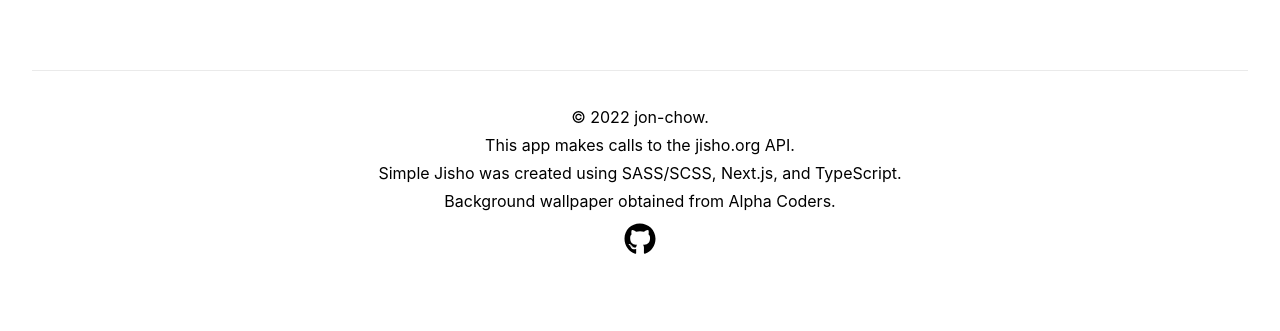
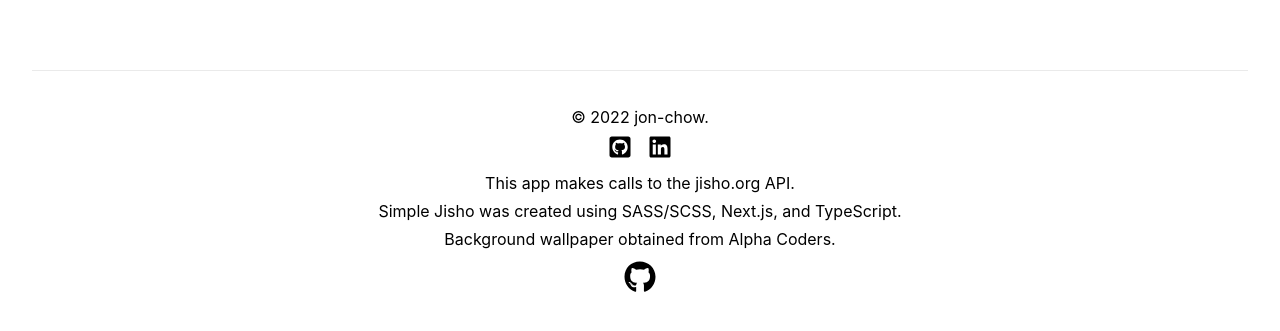
Before and after one commit to jon-chow/simple-jisho, a Next.js app: page / in a window 1280 px wide. Shown: the part 886-1217 px from the top of the page. Before the commit the page ends 1189 px from the top, so only its background shows below. Built offline with nearby package versions, Linux system fonts and the light colour scheme.

Commit message:
added social media buttons

```diff
--- a/pages/index.tsx
+++ b/pages/index.tsx
@@ -1,22 +1,31 @@
 import Head from 'next/head'
 import Image from 'next/image'
 
-import { FaGithub } from 'react-icons/fa'
+import { FaGithub, FaGithubSquare, FaLinkedin } from 'react-icons/fa'
 
 import styles from '../styles/Home.module.scss'
 
 
 const appName = "Simple Jisho";
 
-const background = {
+const background : {image: string, artist: string, artistLink: string} = {
   image: "https://images5.alphacoders.com/496/496311.jpg",
   artist: "Alpha Coders",
   artistLink: "https://wall.alphacoders.com/big.php?i=496311"
 }
 
-// const socialMediaButtons = [
-
-// ]
+const socialMediaButtons : {title: string, icon: JSX.Element, link: string}[] = [
+  {
+    title: "GitHub",
+    icon: <FaGithubSquare />,
+    link: "https://github.com/jon-chow",
+  },
+  {
+    title: "LinkedIn",
+    icon: <FaLinkedin />,
+    link: "https://www.linkedin.com/in/ja-chow/",
+  },
+]
 
 
 /**
@@ -51,14 +60,13 @@ const MetaData = () => {
 const Background = () => {
   return (
     <div className={styles.background}>
-      <div className={styles.overlay} />
+      <div className={styles.overlay}/>
       <Image
         className={styles.backgroundImage}
         loader={({ src }) => src}
         src={background.image}
         alt="Background"
-        layout="fill"
-        objectFit="cover"
+        fill={true}
         quality={100}
       />
     </div>
@@ -110,6 +118,26 @@ const Footer = () => {
         </a>.
       </div>
 
+      {/* Social media links */}
+      {(socialMediaButtons ) &&
+        <div className={styles.socials}>
+          {socialMediaButtons.map((button, index) => {
+            return (
+              <a
+                className={styles.socialMediaButton}
+                key={index}
+                href={button.link}
+                title={button.title}
+                no-referrer='noreferrer'
+                target='blank'
+              >
+                {button.icon}
+              </a>
+            )
+          })}
+        </div>
+      }
+
       {/* Credits to jisho.org API */}
       <div>
         This app makes calls to the&nbsp;
@@ -139,31 +167,13 @@ const Footer = () => {
         <a
           className={styles.repositoryButton}
           href="https://github.com/jon-chow/simple-jisho"
+          title={appName + " on GitHub"}
           no-referrer='noreferrer'
           target='blank'
         >
           <FaGithub />
         </a>
       </div>
-
-      {/* Social media links */}
-      {/* {(socialMediaButtons ) &&
-        <div className={styles.socials}>
-          {socialMediaButtons.map((button, index) => {
-            return (
-              <a
-                className={styles.socialMediaButton}
-                key={index}
-                href={button.link}
-                no-referrer='noreferrer'
-                target='blank'
-              >
-                {button.icon}
-              </a>
-            )
-          })}
-        </div>
-      } */}
     </footer>
   )
 }
--- a/styles/Home.module.scss
+++ b/styles/Home.module.scss
@@ -15,6 +15,7 @@
 
   .backgroundImage {
     z-index: -1;
+    object-fit: cover;
     width: 100%;
     height: 100%;
   }
@@ -111,14 +112,24 @@
 
   .socials {
     display: flex;
-    margin: 0.5rem 0;
     flex-direction: row;
     justify-content: center;
     align-items: center;
 
     .socialMediaButton {
-      font-size: 2rem;
+      margin: 0 0.5rem;
+      font-size: 1.5rem;
       cursor: pointer;
+    }
+  }
+
+  .repositoryButton,
+  .socialMediaButton {
+    transition: color 0.25s ease;
+
+    &:hover {
+      color: rgba(255, 200, 200, 1);
+      transition: color 0.25s ease;
     }
   }
 }
```
